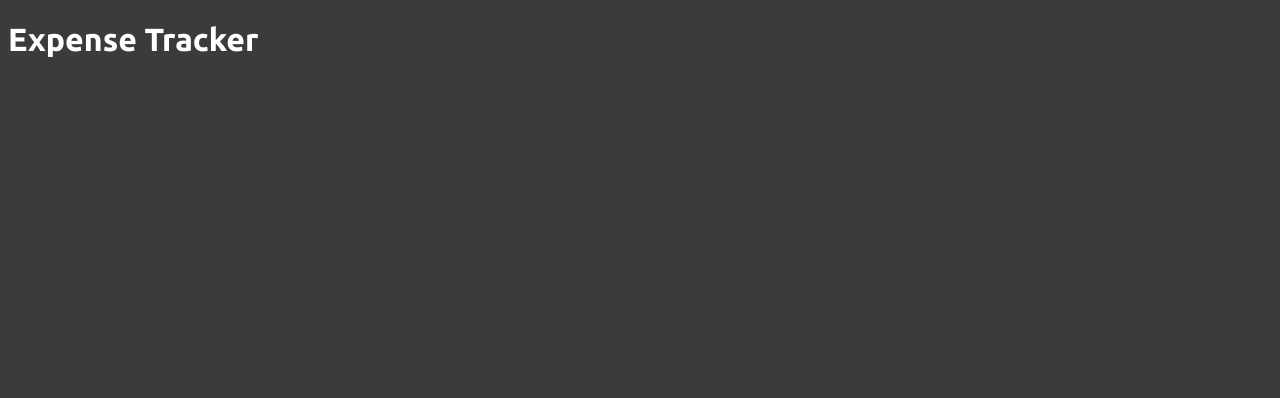
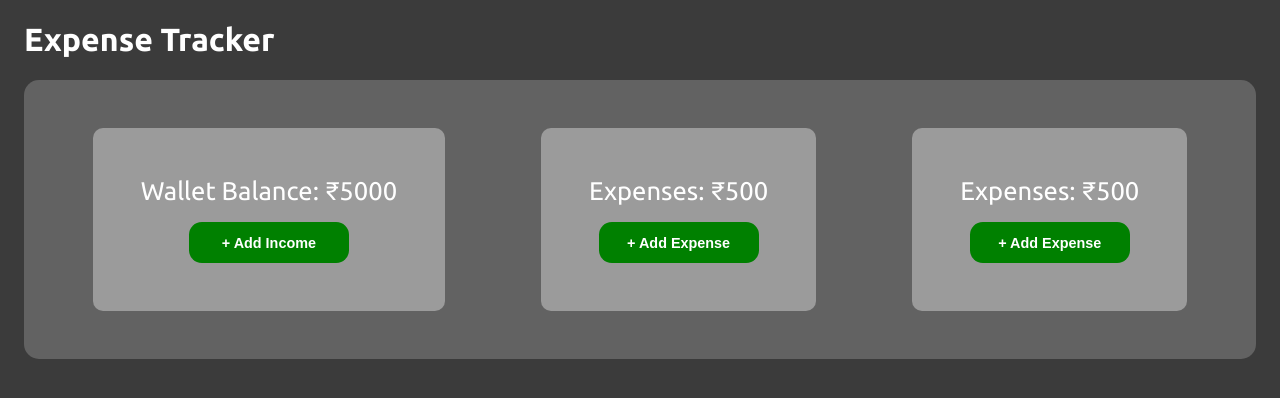
Before and after one commit to abhishekpatil4/Expense-tracker, a React (Vite) app: page / in a window 1280 px wide. Shown: the top 398 px of the page. Built offline with nearby package versions, Linux system fonts and the light colour scheme.

Commit message:
feat: add amountCard

```diff
--- a/src/App.css
+++ b/src/App.css
@@ -46,3 +46,11 @@ body{
   background-color: #3B3B3B;
   font-family: "Ubuntu", sans-serif;
 }
+
+.wrapper{
+  display: flex;
+  justify-content: center;
+  align-items: center;
+  background-color: #626262;
+  border-radius: 15px;
+}
--- a/src/App.jsx
+++ b/src/App.jsx
@@ -1,12 +1,18 @@
 import { useState } from 'react'
 import './App.css'
 import { Navbar } from './components/navbar/Navbar'
+import { AmountCard } from './components/amountCard/AmountCard'
 
 function App() {
   return (
-    <>
+    <div style={{margin:'1rem'}}>
       <Navbar />
-    </>
+      <div className="wrapper">
+        <AmountCard type={"balance"} amountValue={"5000"} />
+        <AmountCard type={"expense"} amountValue={"500"} />
+        <AmountCard type={"expense"} amountValue={"500"} />
+      </div>
+    </div>
   )
 }
 
--- /dev/null
+++ b/src/components/amountCard/AmountCard.jsx
@@ -0,0 +1,19 @@
+import "./styles.css"
+
+export const AmountCard = ({ type, amountValue }) => {
+    return <>
+        {
+            type === "balance" ?
+                <div className="card-wrapper">
+                    <div>Wallet Balance: ₹{amountValue}</div>
+                    <button id="add-income">+ Add Income</button>
+                </div>
+                :
+                <div className="card-wrapper">
+                    <div>Expenses: ₹{amountValue}</div>
+                    <button id="add-income">+ Add Expense</button>
+                </div>
+
+        }
+    </>
+}
--- /dev/null
+++ b/src/components/amountCard/styles.css
@@ -0,0 +1,26 @@
+.card-wrapper{
+    background-color: #9B9B9B;
+    border-radius: 10px;
+    display: flex;
+    flex-direction: column;
+    justify-content: center;
+    align-items: center;
+    padding: 2rem;
+    margin: 3rem;
+    font-weight: 400;
+    font-size: 1.6rem;
+    color:white;
+    padding: 3rem;
+}
+
+#add-income{
+    border-radius: 0.8rem;
+    min-width: 10rem;
+    border:0;
+    color: white;
+    background-color: green;
+    font-weight: 600;
+    font-size: 0.9rem;
+    padding: 0.8rem;
+    margin-top: 1rem;
+}
```
